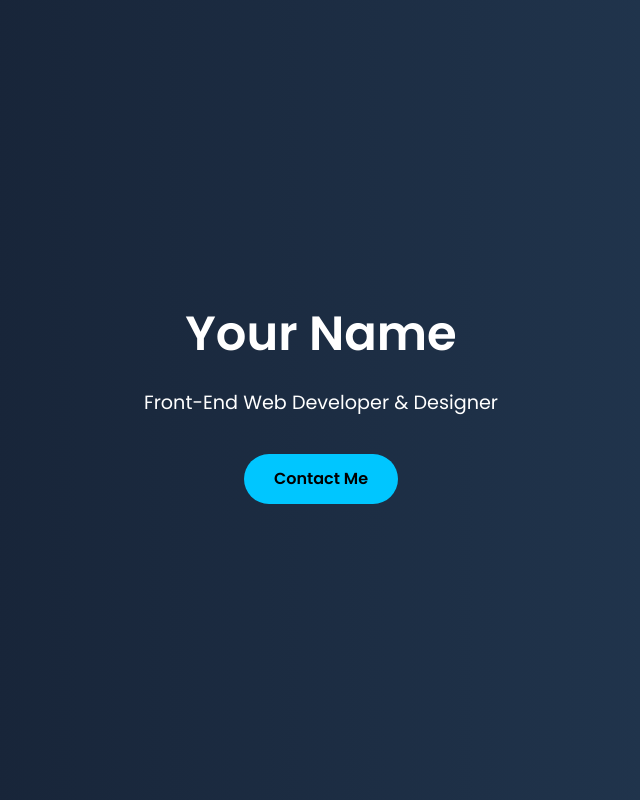
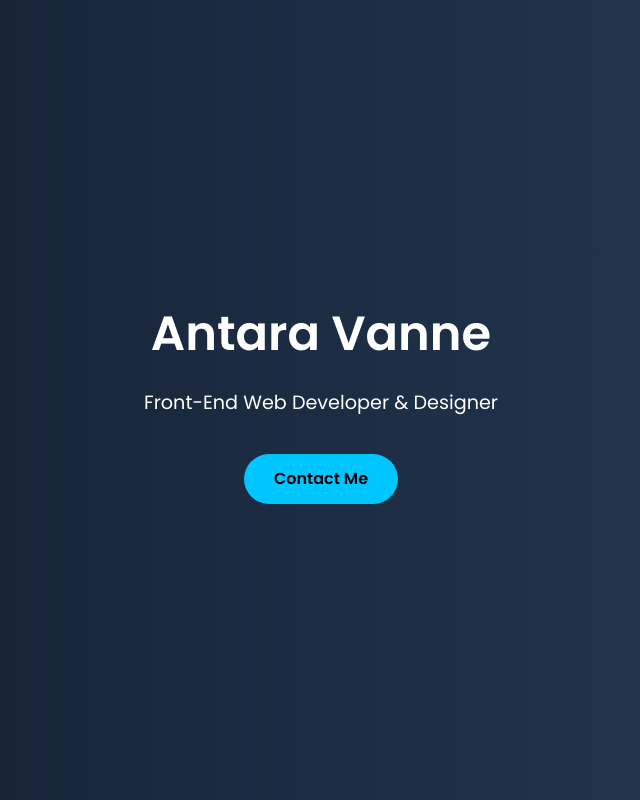
Before and after one commit to Antaras-work/CodSoft-Portfolio, a plain HTML site: page index.html in a window 1280 px wide. Shown: the top 800 px of the page, without its empty margins (319-959 px from the left). Drawn offline with Linux system fonts and the light colour scheme.

Commit message:
Update index.html

```diff
--- a/index.html
+++ b/index.html
@@ -11,7 +11,7 @@
 
     <!-- Header / Hero Section -->
     <header class="hero">
-        <h1>Your Name</h1>
+        <h1>Antara Vanne</h1>
         <p>Front-End Web Developer & Designer</p>
         <a href="#contact" class="hero-btn">Contact Me</a>
     </header>
```
